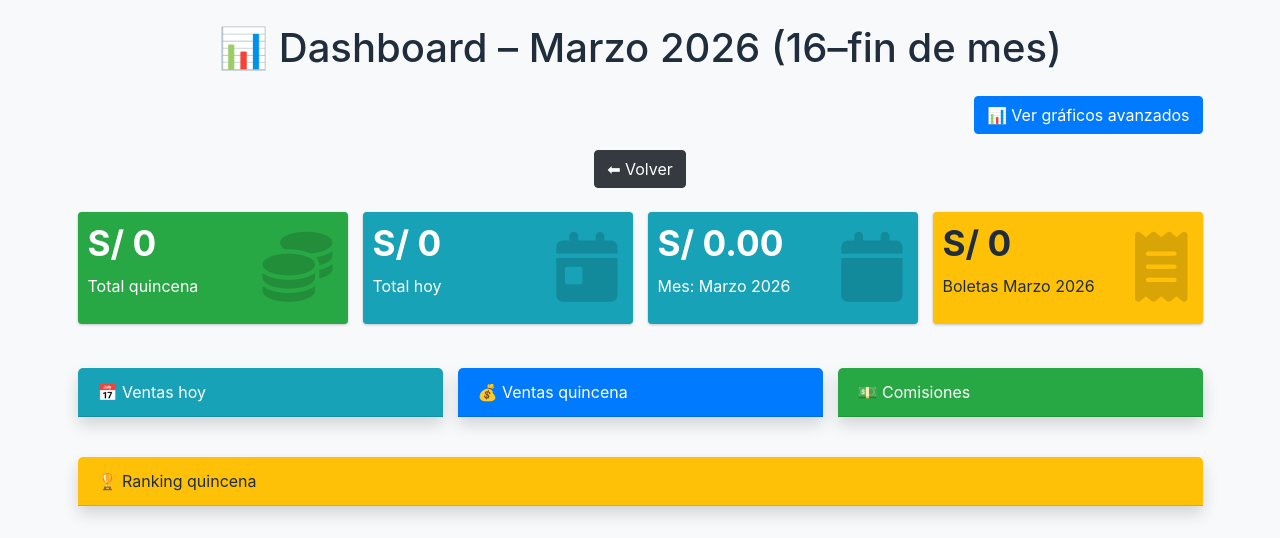
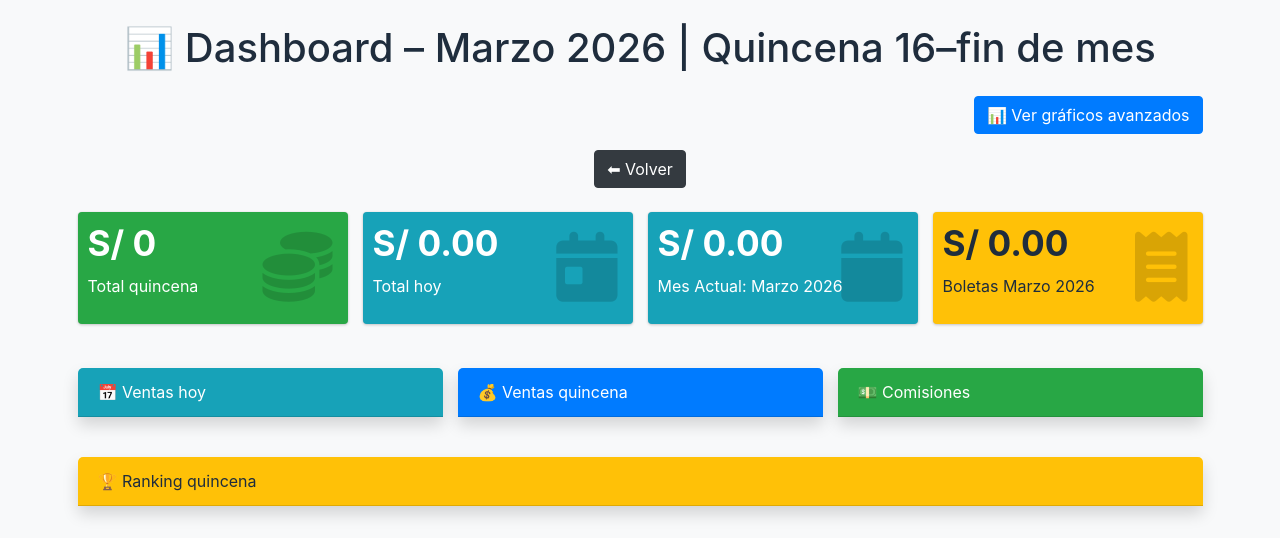
Before and after one commit to davidfernando2403/sistema_salon, a Flask app: page /dashboard in a window 1280 px wide. Shown: the top 538 px of the page. Run offline with Flask 3, Linux system fonts and the light colour scheme; the visitor is signed in with stand-in values (Sample User, id 1); some libraries are stand-ins or nearby versions.

Commit message:
mejoras en dash

```diff
--- a/app.py
+++ b/app.py
@@ -739,6 +739,9 @@ def dashboard():
         fecha_fin=fin
     )
 
+    # 🔥 Alias claro (no rompe nada)
+    total_quincena = data_kpis.get("total_general", 0)
+
     # ================= TITULO QUINCENA =================
     if hoy.day <= 15:
         titulo_quincena = "1–15"
@@ -746,7 +749,6 @@ def dashboard():
         titulo_quincena = "16–fin de mes"
 
     # ================= HOY (POR TRABAJADORA) =================
-
     ventas_hoy = db.session.query(
         Trabajadora.nombre,
         func.coalesce(func.sum(Venta.precio), 0)
@@ -762,6 +764,9 @@ def dashboard():
 
     resumen_hoy = {nombre: float(total) for nombre, total in ventas_hoy}
 
+    # 🔥 ORDENAR DE MAYOR A MENOR (MEJORA UX)
+    resumen_hoy = dict(sorted(resumen_hoy.items(), key=lambda x: x[1], reverse=True))
+
     # ================= TOTAL HOY =================
     total_hoy = sum(resumen_hoy.values())
 
@@ -773,11 +778,16 @@ def dashboard():
         resumen_hoy=resumen_hoy,
         total_hoy=round(total_hoy, 2),
         trabajadoras=trabajadoras_activas(),
+
         total_mes_actual=round(total_mes_actual, 2),
         total_boletas_mes_actual=round(total_boletas_mes_actual, 2),
 
+        # 🔥 NUEVO (opcional usar en HTML)
+        total_quincena=round(total_quincena, 2),
+
         # 🔥 KPIs unificados
         **data_kpis,
+
         nombre_mes=nombre_mes
     )
 
--- a/templates/dashboard.html
+++ b/templates/dashboard.html
@@ -12,7 +12,7 @@
 <div class="container mt-4">
 
 <h1 class="text-center mb-4">
-📊 Dashboard – {{ nombre_mes }} ({{ titulo_quincena }})
+📊 Dashboard – {{ nombre_mes }} | Quincena {{ titulo_quincena }}
 </h1>
 
 <div class="text-end mb-3">
@@ -30,7 +30,7 @@
 <div class="col-lg-3">
 <div class="small-box bg-success">
 <div class="inner">
-<h3>S/ {{ total_general }}</h3>
+<h3>S/ {{ total_quincena }}</h3>
 <p>Total quincena</p>
 </div>
 <div class="icon"><i class="fas fa-coins"></i></div>
@@ -40,7 +40,7 @@
 <div class="col-lg-3">
 <div class="small-box bg-info">
 <div class="inner">
-<h3>S/ {{ total_hoy }}</h3>
+<h3>S/ {{ "{:,.2f}".format(total_hoy) }}</h3>
 <p>Total hoy</p>
 </div>
 <div class="icon"><i class="fas fa-calendar-day"></i></div>
@@ -51,7 +51,7 @@
 <div class="small-box bg-info">
 <div class="inner">
 <h3>S/ {{ "{:,.2f}".format(total_mes_actual) }}</h3>
-<p>Mes: {{ nombre_mes }}</p>
+<p>Mes Actual: {{ nombre_mes }}</p>
 </div>
 <div class="icon"><i class="fas fa-calendar"></i></div>
 </div>
@@ -60,7 +60,7 @@
 <div class="col-lg-3">
 <div class="small-box bg-warning">
 <div class="inner">
-<h3>S/ {{ total_boletas_mes_actual }}</h3>
+<h3>S/ {{ "{:,.2f}".format(total_boletas_mes_actual) }}</h3>
 <p>Boletas {{ nombre_mes }}</p>
 </div>
 <div class="icon">
@@ -82,7 +82,7 @@
 {% for nombre, total in resumen_hoy.items() %}
 <li class="list-group-item d-flex justify-content-between">
 {{ nombre }}
-<span>S/ {{ total }}</span>
+<span>S/ {{ "{:,.2f}".format(total) }}</span>
 </li>
 {% endfor %}
 </ul>
```
